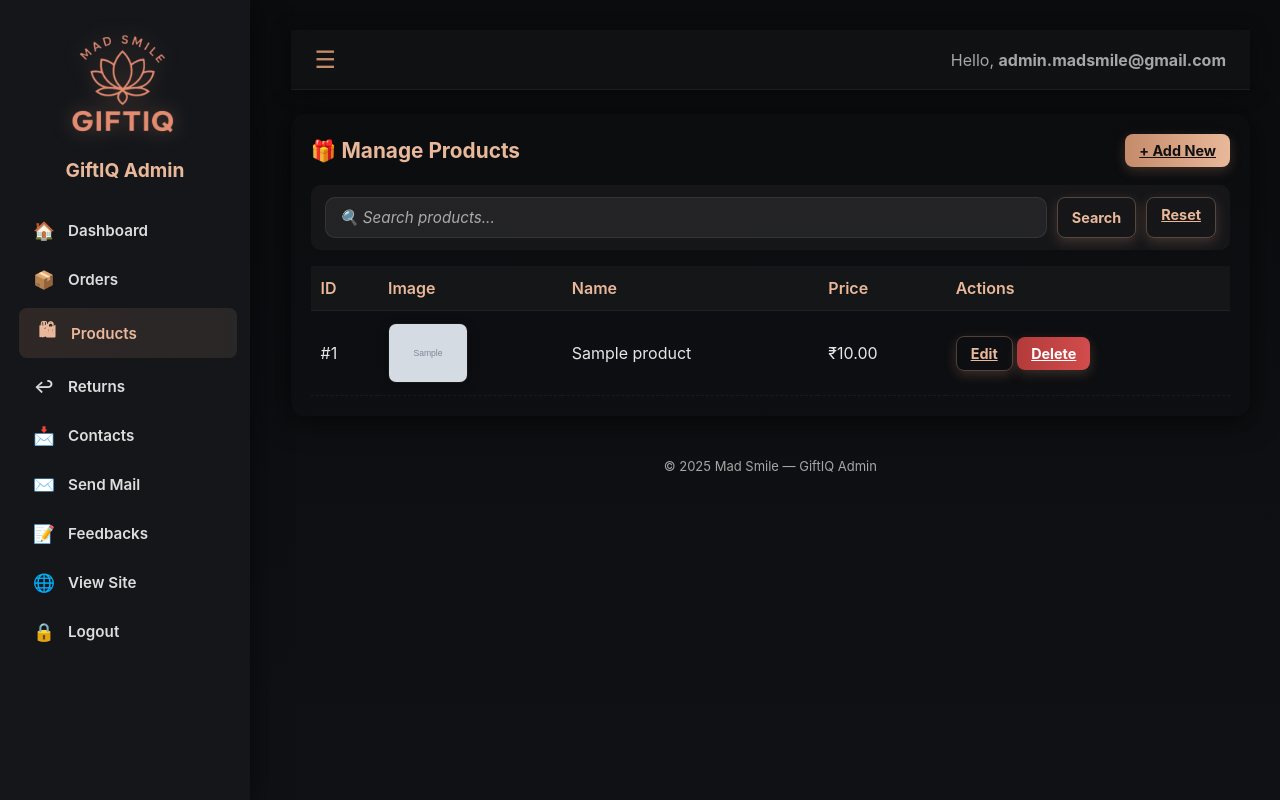
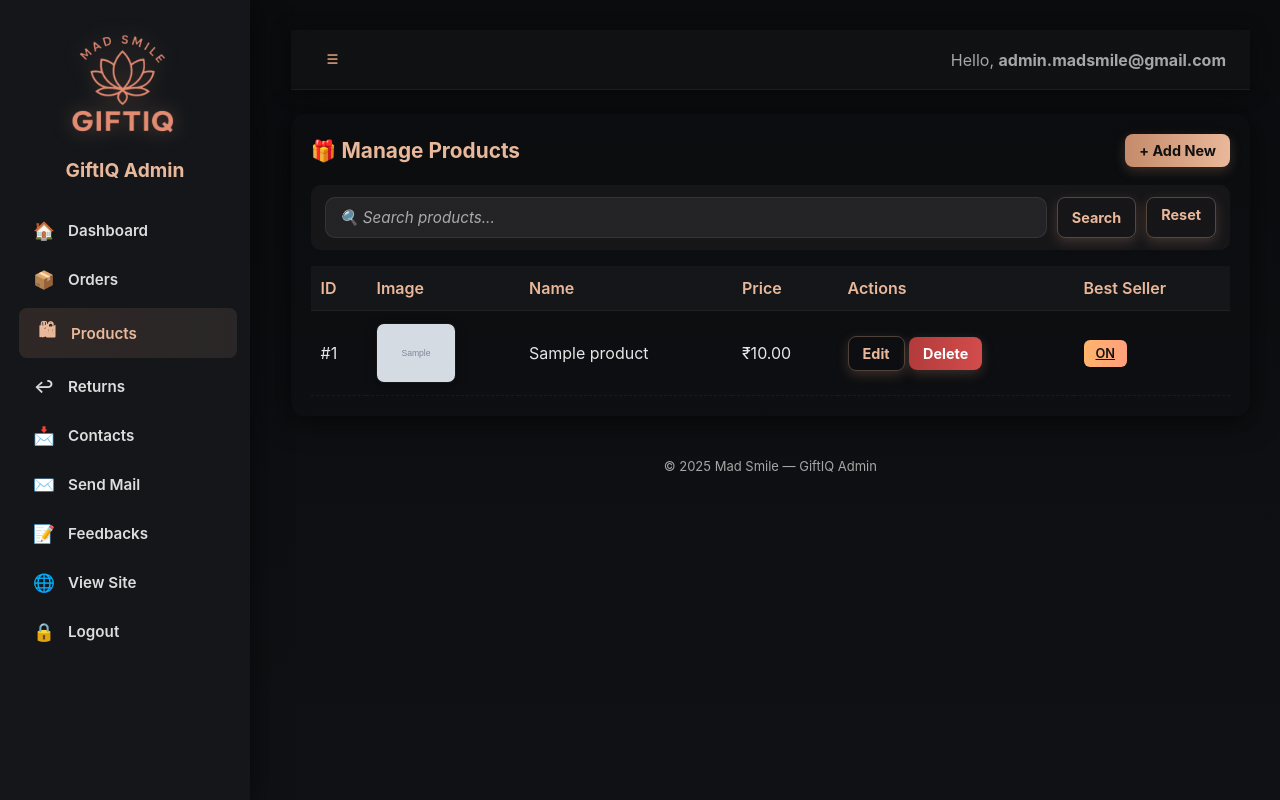
Before and after one commit to Kesha0328/GiftIQ, a PHP site: page /GiftIQ-main/admin/manage_products.php in a window 1280 px wide. Run offline with PHP 8.4, Linux system fonts and the light colour scheme; a user stored in the database is signed in; tables that the repository leaves empty hold one stand-in row (values such as "Sample post"); grey boxes marked "Sample" are stand-in pictures.

Commit message:
Update manage_products.php

```diff
--- a/admin/manage_products.php
+++ b/admin/manage_products.php
@@ -1,18 +1,29 @@
 <?php
 require 'admin_header.php';
 
+/* ✅ Bestseller Toggle Logic */
+if (isset($_GET['toggle_bestseller'])) {
+    $id = intval($_GET['toggle_bestseller']);
+    $conn->query("UPDATE products SET bestseller = IF(bestseller = 1, 0, 1) WHERE id=$id");
+
+}
+
+/* ❗ Existing delete logic (unchanged) */
 if (isset($_GET['delete'])) {
     $id = intval($_GET['delete']);
     $conn->query("DELETE FROM products WHERE id=$id");
     echo "<div class='notice success'>Product deleted successfully.</div>";
 }
 
+/* ❗ Existing search logic (unchanged) */
 $q = $conn->real_escape_string($_GET['q'] ?? '');
 $where = $q ? "WHERE name LIKE '%$q%' OR description LIKE '%$q%'" : "";
 $res = $conn->query("SELECT * FROM products $where ORDER BY id DESC");
 ?>
+  <link rel="icon" type="image/png" href="../uploads/favicon.png" />
 
 <style>
+/* ✅ Your Existing CSS (unchanged) */
 .card {
   padding: 20px;
   margin: 24px 0;
@@ -20,137 +31,40 @@ $res = $conn->query("SELECT * FROM products $where ORDER BY id DESC");
   background: var(--card);
   box-shadow: var(--shadow);
 }
+.header-bar { display:flex; justify-content:space-between; align-items:center; flex-wrap:wrap; margin-bottom:18px; }
+.header-bar h3 { margin:0; color:var(--accent-2); font-size:1.3rem; }
+.search-row { display:flex; gap:12px; align-items:center; margin-bottom:16px; background:var(--glass); padding:12px 14px; border-radius:10px; }
+.search-row input[type="text"] { flex:1; background:rgba(255,255,255,0.06); border:1px solid rgba(255,255,255,0.08); color:#fff; padding:10px 14px; border-radius:10px; font-size:0.95rem; outline:none; transition:.3s; }
+.search-row input[type="text"]:focus { border-color:var(--accent); box-shadow:0 0 10px rgba(233,184,154,0.3); background:rgba(255,255,255,0.08); }
+.search-row input::placeholder { color:#aaa; font-style:italic; }
+.table { width:100%; border-collapse:collapse; margin-top:14px; }
+.table th { text-align:left; padding:12px 10px; background:rgba(255,255,255,0.03); color:var(--accent-2); font-weight:600; border-bottom:1px solid rgba(255,255,255,0.05); }
+.table td { padding:12px 10px; border-bottom:1px dashed rgba(255,255,255,0.05); color:#e6e6e6; vertical-align:middle; transition:.2s; }
+.table tr:hover td { background:rgba(197,139,106,0.04); }
+.img-thumb { width:80px; height:60px; object-fit:cover; border-radius:8px; border:1px solid rgba(255,255,255,0.04); box-shadow:0 3px 12px rgba(0,0,0,0.3); }
+.btn { display:inline-block;text-decoration: none; padding:8px 14px; border-radius:8px; font-weight:700; cursor:pointer; border:0; font-size:.9rem; transition:.25s; }
+.btn { background:linear-gradient(90deg,var(--accent),var(--accent-2));text-decoration: none; color:#111; box-shadow:0 4px 12px rgba(197,139,106,0.25); }
+.btn:hover { transform:translateY(-2px); box-shadow:0 6px 20px rgba(233,184,154,0.35); }
+.btn.ghost { background:transparent; color:var(--accent-2);text-decoration: none; border:1px solid rgba(233,184,154,0.3); }
+.btn.ghost:hover { background:rgba(233,184,154,0.1);text-decoration: none; box-shadow:0 0 10px rgba(233,184,154,0.2); }
+.btn.danger { background:linear-gradient(90deg,#b33b3b,#d24c4c);text-decoration: none; color:#fff; }
+.btn.danger:hover { box-shadow:0 0 10px rgba(210,76,76,0.4);text-decoration: none; }
 
-.header-bar {
-  display: flex;
-  justify-content: space-between;
-  align-items: center;
-  flex-wrap: wrap;
-  margin-bottom: 18px;
+/* ✅ NEW: Bestseller Toggle Button */
+.toggle-btn {
+  padding: 6px 12px;
+  border-radius: 6px;
+  font-size: 0.8rem;
+  cursor: pointer;
+  font-weight: 600;
+  border: none;
+  transition: .2s;
 }
+.toggle-on { background: linear-gradient(90deg,#ffb56b,#ff9f7d); color:#111; }
+.toggle-off { background: rgba(255,255,255,0.05); color:#ffb56b; border:1px solid rgba(255,181,107,.5); }
+.toggle-off:hover { background: rgba(255,181,107,0.12); }
 
-.header-bar h3 {
-  margin: 0;
-  color: var(--accent-2);
-  font-size: 1.3rem;
-}
-
-.search-row {
-  display: flex;
-  gap: 12px;
-  align-items: center;
-  margin-bottom: 16px;
-  background: var(--glass);
-  padding: 12px 14px;
-  border-radius: 10px;
-}
-
-.search-row input[type="text"] {
-  flex: 1;
-  background: rgba(255, 255, 255, 0.06);
-  border: 1px solid rgba(255, 255, 255, 0.08);
-  color: #fff;
-  padding: 10px 14px;
-  border-radius: 10px;
-  font-size: 0.95rem;
-  outline: none;
-  transition: all 0.3s ease;
-}
-
-.search-row input[type="text"]:focus {
-  border-color: var(--accent);
-  box-shadow: 0 0 10px rgba(233, 184, 154, 0.3);
-  background: rgba(255,255,255,0.08);
-}
-
-.search-row input::placeholder {
-  color: #aaa;
-  font-style: italic;
-}
-
-.table {
-  width: 100%;
-  border-collapse: collapse;
-  margin-top: 14px;
-}
-
-.table th {
-  text-align: left;
-  padding: 12px 10px;
-  background: rgba(255,255,255,0.03);
-  color: var(--accent-2);
-  font-weight: 600;
-  border-bottom: 1px solid rgba(255,255,255,0.05);
-}
-
-.table td {
-  padding: 12px 10px;
-  border-bottom: 1px dashed rgba(255,255,255,0.05);
-  color: #e6e6e6;
-  vertical-align: middle;
-  transition: all 0.2s ease;
-}
-
-.table tr:hover td {
-  background: rgba(197, 139, 106, 0.04);
-}
-
-.img-thumb {
-  width: 80px;
-  height: 60px;
-  object-fit: cover;
-  border-radius: 8px;
-  border: 1px solid rgba(255,255,255,0.04);
-  box-shadow: 0 3px 12px rgba(0,0,0,0.3);
-}
-
-.btn {
-  display: inline-block;
-  padding: 8px 14px;
-  border-radius: 8px;
-  font-weight: 700;
-  cursor: pointer;
-  border: 0;
-  font-size: 0.9rem;
-  transition: all .25s ease;
-}
-
-.btn {
-  background: linear-gradient(90deg,var(--accent),var(--accent-2));
-  color: #111;
-  box-shadow: 0 4px 12px rgba(197,139,106,0.25);
-}
-
-.btn:hover {
-  transform: translateY(-2px);
-  box-shadow: 0 6px 20px rgba(233,184,154,0.35);
-}
-
-.btn.ghost {
-  background: transparent;
-  color: var(--accent-2);
-  border: 1px solid rgba(233,184,154,0.3);
-}
-.btn.ghost:hover {
-  background: rgba(233,184,154,0.1);
-  box-shadow: 0 0 10px rgba(233,184,154,0.2);
-}
-
-.btn.danger {
-  background: linear-gradient(90deg,#b33b3b,#d24c4c);
-  color: #fff;
-}
-.btn.danger:hover {
-  box-shadow: 0 0 10px rgba(210,76,76,0.4);
-}
-
-.notice.success {
-  background: rgba(46,164,79,0.1);
-  color: #d2f2d2;
-  padding: 10px 14px;
-  border-radius: 8px;
-  margin-bottom: 12px;
-}
+.notice.success { background:rgba(46,164,79,0.1); color:#d2f2d2; padding:10px 14px; border-radius:8px; margin-bottom:12px; }
 </style>
 
 <div class="card">
@@ -169,12 +83,14 @@ $res = $conn->query("SELECT * FROM products $where ORDER BY id DESC");
 
   <table class="table">
     <thead>
-      <tr><th>ID</th><th>Image</th><th>Name</th><th>Price</th><th>Actions</th></tr>
+      <tr><th>ID</th><th>Image</th><th>Name</th><th>Price</th><th>Actions</th><th>Best Seller</th></tr>
     </thead>
     <tbody>
-      <?php while($p=$res->fetch_assoc()): ?>
+
+      <?php while($p = $res->fetch_assoc()): ?>
       <tr>
         <td>#<?= $p['id'] ?></td>
+
         <td>
           <?php if(!empty($p['image'])): ?>
             <img src="/GiftIQ-main/uploads/<?= htmlspecialchars($p['image']) ?>" class="img-thumb">
@@ -182,16 +98,47 @@ $res = $conn->query("SELECT * FROM products $where ORDER BY id DESC");
             <span style="color:var(--muted)">—</span>
           <?php endif; ?>
         </td>
+
         <td><?= htmlspecialchars($p['name']) ?></td>
         <td>₹<?= number_format($p['price'],2) ?></td>
+
         <td>
           <a class="btn ghost" href="edit_product.php?id=<?= $p['id'] ?>">Edit</a>
           <a class="btn danger" href="manage_products.php?delete=<?= $p['id'] ?>" onclick="return confirm('Delete product?')">Delete</a>
         </td>
+
+        <!-- ✅ Bestseller Toggle Button -->
+        <td>
+        <?php if ($p['bestseller'] == 1): ?>
+            <a class="toggle-btn toggle-on" href="manage_products.php?toggle_bestseller=<?= $p['id'] ?>">ON</a>
+        <?php else: ?>
+            <a class="toggle-btn toggle-off" href="manage_products.php?toggle_bestseller=<?= $p['id'] ?>">OFF</a>
+        <?php endif; ?>
+        </td>
+
       </tr>
       <?php endwhile; ?>
+
     </tbody>
   </table>
 </div>
 
 <?php require 'admin_footer.php'; ?>
+
+<script src="https://code.jquery.com/jquery-3.6.0.min.js"></script>
+
+<script>
+$(".toggle-bs").on("change", function () {
+    let product_id = $(this).data("id");
+    let status = $(this).is(":checked") ? 1 : 0;
+
+    $.ajax({
+        url: "manage_products.php",
+        type: "POST",
+        data: { update_bestseller: true, product_id: product_id, status: status },
+        success: function (response) {
+            console.log("Updated:", response);
+        }
+    });
+});
+</script>
```
